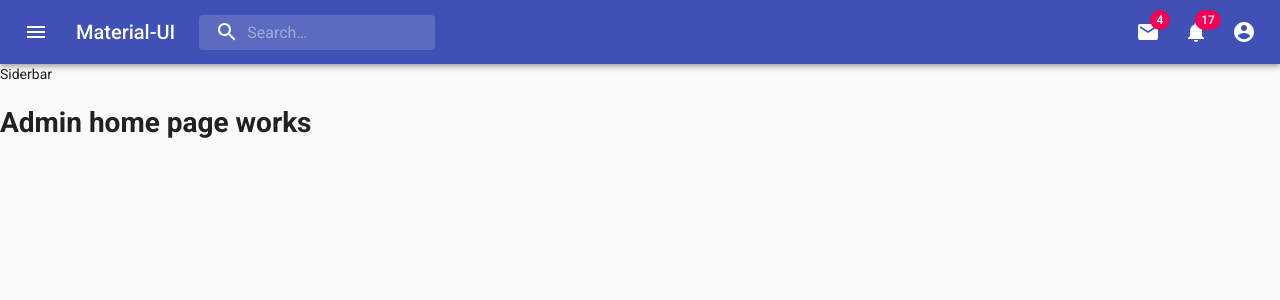
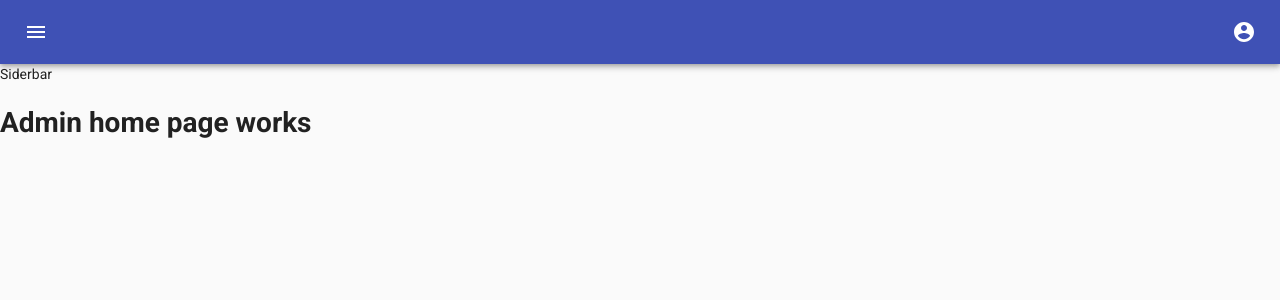
Before and after one commit to vanbui93/108-training-redux-saga, a React (Create React App) app: page / in a window 1280 px wide. Shown: the top 300 px of the page. Built offline with nearby package versions, Linux system fonts and the light colour scheme.

Commit message:
152 [MATERIAL-UI] Xay dung Header -> Edit Layout 2

```diff
--- a/src/components/Dashboard/Header/index.js
+++ b/src/components/Dashboard/Header/index.js
@@ -1,58 +1,40 @@
 import AppBar from '@material-ui/core/AppBar';
-import Badge from '@material-ui/core/Badge';
 import IconButton from '@material-ui/core/IconButton';
-import InputBase from '@material-ui/core/InputBase';
 import Menu from '@material-ui/core/Menu';
 import MenuItem from '@material-ui/core/MenuItem';
 import Toolbar from '@material-ui/core/Toolbar';
 import Typography from '@material-ui/core/Typography';
 import AccountCircle from '@material-ui/icons/AccountCircle';
-import MailIcon from '@material-ui/icons/Mail';
 import MenuIcon from '@material-ui/icons/Menu';
-import MoreIcon from '@material-ui/icons/MoreVert';
-import NotificationsIcon from '@material-ui/icons/Notifications';
-import SearchIcon from '@material-ui/icons/Search';
 import { withStyles } from '@material-ui/styles';
+import PropTypes from 'prop-types';
 import React, { Component } from 'react';
 import styles from './styles';
 
 const menuId = 'primary-search-account-menu';
-const mobileMenuId = 'primary-search-account-menu-mobile';
-
 class Header extends Component {
   constructor(props) {
     super(props);
     this.state = {
-      mobileMoreAnchorEl: null,
       anchorEl: null,
-      setMobileMoreAnchorEl: null,
-      isMobileMenuOpen: false,
-      isMenuOpen: false,
-
-    }
+    };
   }
 
-  handleProfileMenuOpen = () => {
-    console.log('handleProfileMenuOpen');
-  }
-  handleMobileMenuOpen = () => {
-    console.log('handleProfileMenuOpen');
-  }
-
-  handleMobileMenuClose = () => {
-    console.log('handleMobileMenuClose');
-  }
-
-  handleProfileMenuOpen = () => {
-    console.log('handleProfileMenuOpen');
-  }
+  handleProfileMenuOpen = e => {
+    this.setState({
+      anchorEl: e.currentTarget,
+    });
+  };
 
   handleMenuClose = () => {
-    console.log('handleMenuClose');
-  }
+    this.setState({
+      anchorEl: null,
+    });
+  };
 
   renderMenu = () => {
-    const { anchorEl,isMenuOpen } = this.state;
+    const { anchorEl } = this.state;
+    const isMenuOpen = Boolean(anchorEl);
     return (
       <Menu
         anchorEl={anchorEl}
@@ -63,57 +45,20 @@ class Header extends Component {
         open={isMenuOpen}
         onClose={this.handleMenuClose}
       >
-        <MenuItem onClick={this.handleMenuClose}>Profile</MenuItem>
-        <MenuItem onClick={this.handleMenuClose}>My account</MenuItem>
+        <MenuItem onClick={this.handleMenuClose}>Logout</MenuItem>
       </Menu>
-    )
+    );
   };
 
-  renderMobileMenu = () => {
-    const { mobileMoreAnchorEl, isMobileMenuOpen } = this.state;
-    return (
-      <Menu
-        anchorEl={mobileMoreAnchorEl}
-        anchorOrigin={{ vertical: 'top', horizontal: 'right' }}
-        id={mobileMenuId}
-        keepMounted
-        transformOrigin={{ vertical: 'top', horizontal: 'right' }}
-        open={isMobileMenuOpen}
-        onClose={this.handleMobileMenuClose}
-      >
-        <MenuItem>
-          <IconButton aria-label="show 4 new mails" color="inherit">
-            <Badge badgeContent={4} color="secondary">
-              <MailIcon />
-            </Badge>
-          </IconButton>
-          <p>Messages</p>
-        </MenuItem>
-        <MenuItem>
-          <IconButton aria-label="show 11 new notifications" color="inherit">
-            <Badge badgeContent={11} color="secondary">
-              <NotificationsIcon />
-            </Badge>
-          </IconButton>
-          <p>Notifications</p>
-        </MenuItem>
-        <MenuItem onClick={this.handleProfileMenuOpen}>
-          <IconButton
-            aria-label="account of current user"
-            aria-controls="primary-search-account-menu"
-            aria-haspopup="true"
-            color="inherit"
-          >
-            <AccountCircle />
-          </IconButton>
-          <p>Profile</p>
-        </MenuItem>
-      </Menu>
-    )
+  handleToggleSidebar = () => {
+    const { showSidebar, onToggleSidebar } = this.props;
+    if (onToggleSidebar) {
+      onToggleSidebar(!showSidebar);
+    }
   };
 
   render() {
-    const { classes } = this.props;
+    const { classes, name } = this.props;
     return (
       <div className={classes.grow}>
         <AppBar position="static">
@@ -122,41 +67,19 @@ class Header extends Component {
               edge="start"
               className={classes.menuButton}
               color="inherit"
-              aria-label="open drawer"
+              aria-label="Open drawer"
+              onClick={this.handleToggleSidebar}
             >
               <MenuIcon />
             </IconButton>
             <Typography className={classes.title} variant="h6" noWrap>
-              Material-UI
-          </Typography>
-            <div className={classes.search}>
-              <div className={classes.searchIcon}>
-                <SearchIcon />
-              </div>
-              <InputBase
-                placeholder="Search…"
-                classes={{
-                  root: classes.inputRoot,
-                  input: classes.inputInput,
-                }}
-                inputProps={{ 'aria-label': 'search' }}
-              />
-            </div>
+              {name}
+            </Typography>
             <div className={classes.grow} />
             <div className={classes.sectionDesktop}>
-              <IconButton aria-label="show 4 new mails" color="inherit">
-                <Badge badgeContent={4} color="secondary">
-                  <MailIcon />
-                </Badge>
-              </IconButton>
-              <IconButton aria-label="show 17 new notifications" color="inherit">
-                <Badge badgeContent={17} color="secondary">
-                  <NotificationsIcon />
-                </Badge>
-              </IconButton>
               <IconButton
                 edge="end"
-                aria-label="account of current user"
+                aria-label="Account of current user"
                 aria-controls={menuId}
                 aria-haspopup="true"
                 onClick={this.handleProfileMenuOpen}
@@ -165,25 +88,19 @@ class Header extends Component {
                 <AccountCircle />
               </IconButton>
             </div>
-            <div className={classes.sectionMobile}>
-              <IconButton
-                aria-label="show more"
-                aria-controls={mobileMenuId}
-                aria-haspopup="true"
-                onClick={this.handleMobileMenuOpen}
-                color="inherit"
-              >
-                <MoreIcon />
-              </IconButton>
-            </div>
           </Toolbar>
         </AppBar>
-        {this.renderMobileMenu()}
         {this.renderMenu()}
       </div>
     );
-  };
+  }
+}
+
+Header.propTypes = {
+  classes: PropTypes.object,
+  name: PropTypes.string,
+  showSidebar: PropTypes.bool,
+  onToggleSidebar: PropTypes.func,
 };
 
-
 export default withStyles(styles)(Header);
--- a/src/components/Dashboard/Header/styles.js
+++ b/src/components/Dashboard/Header/styles.js
@@ -29,7 +29,7 @@ const styles = theme => ({
     },
   },
   searchIcon: {
-    padding: theme.spacing(0, 2),
+    width: theme.spacing(7),
     height: '100%',
     position: 'absolute',
     pointerEvents: 'none',
@@ -41,13 +41,11 @@ const styles = theme => ({
     color: 'inherit',
   },
   inputInput: {
-    padding: theme.spacing(1, 1, 1, 0),
-    // vertical padding + font size from searchIcon
-    paddingLeft: `calc(1em + ${theme.spacing(4)}px)`,
+    padding: theme.spacing(1, 1, 1, 7),
     transition: theme.transitions.create('width'),
     width: '100%',
     [theme.breakpoints.up('md')]: {
-      width: '20ch',
+      width: 200,
     },
   },
   sectionDesktop: {
```
